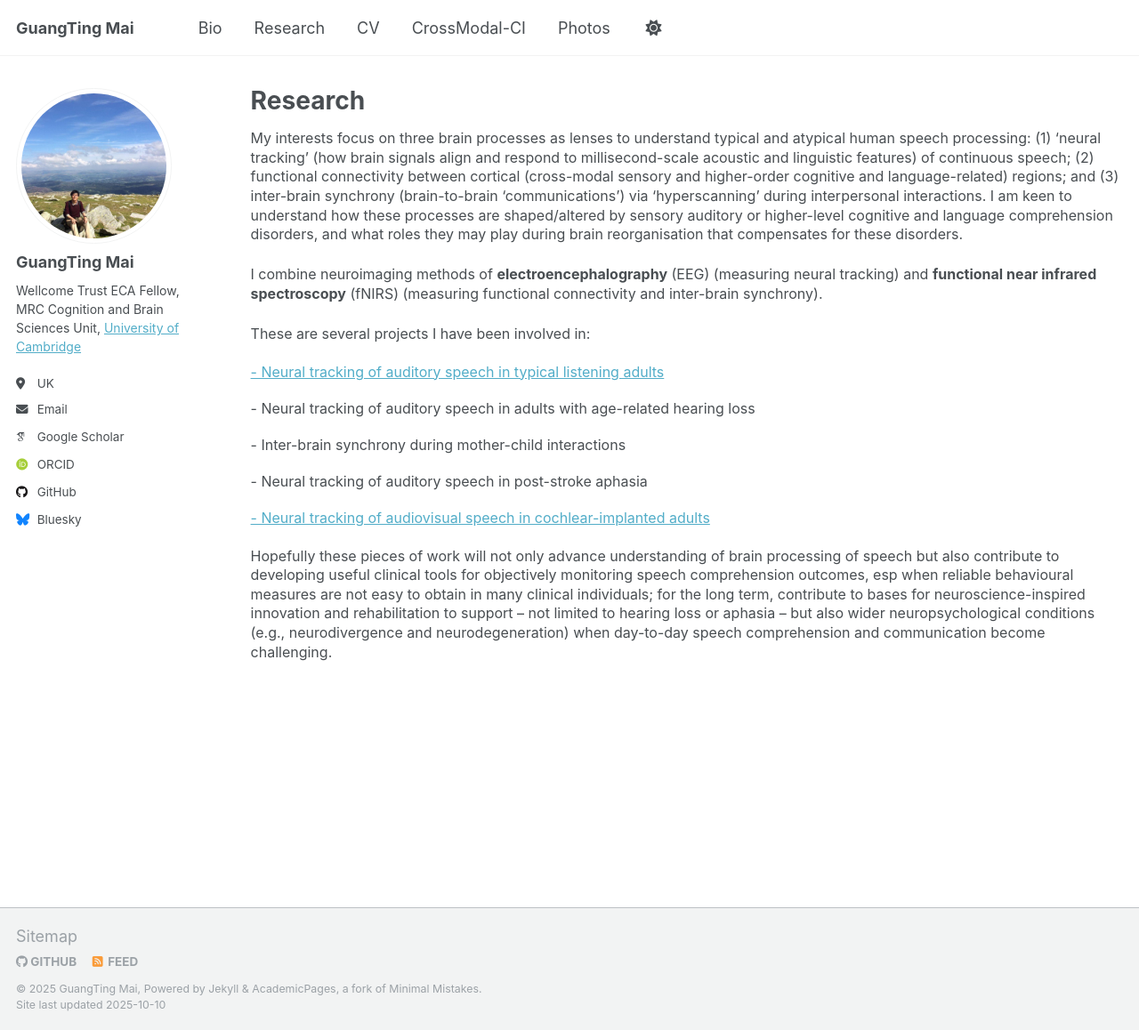
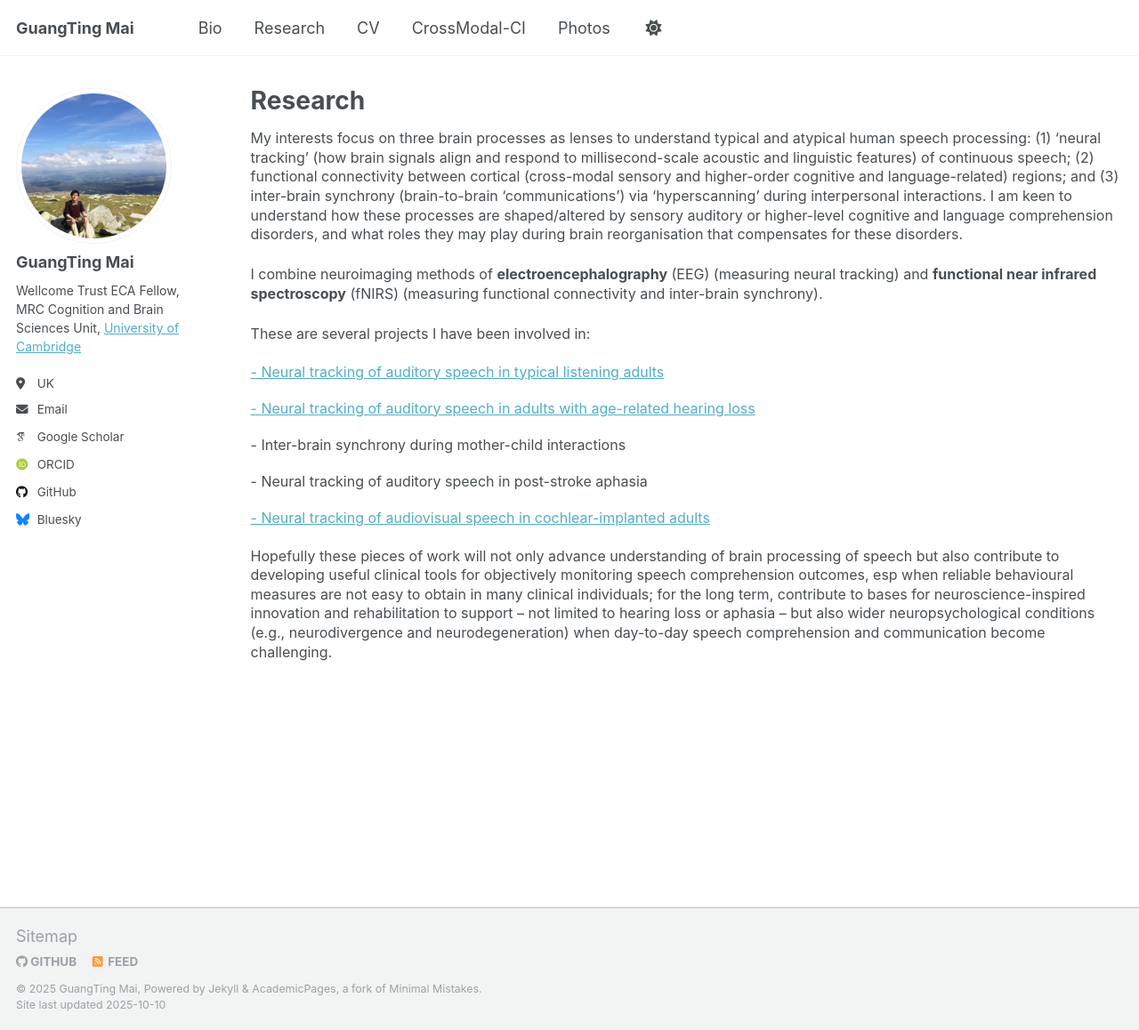
Before and after one commit to guangtingmai/guangtingmai.github.io, a Jekyll site: the page built from _pages/research.html, in a window 1280 px wide and 1158 px high. Shown: the whole window at 89% size. Built offline with Jekyll 4.4.1, drawn with Linux system fonts in a browser that asks for light colours; some web fonts are replaced.

Commit message:
Update research.html

```diff
--- a/_pages/research.html
+++ b/_pages/research.html
@@ -15,7 +15,7 @@ author_profile: true
 </span></p>
 <p><span style="font-size: 12pt;line-height: 1.35;display: block;margin-bottom: 0.12vh">These are several projects I have been involved in:</span></p>
 <p><span style="font-size: 12pt;line-height: 1.1;display: block;margin-bottom: 0.05vh">   <a href="https://guangtingmai.github.io/neuraltrack-typical/">-	Neural tracking of auditory speech in typical listening adults</a></span></p>
-<p><span style="font-size: 12pt;line-height: 1.1;display: block;margin-bottom: 0.05vh">   -	Neural tracking of auditory speech in adults with age-related hearing loss</span></p>
+<p><span style="font-size: 12pt;line-height: 1.1;display: block;margin-bottom: 0.05vh">   <a href="https://guangtingmai.github.io/neuraltrack-hearingloss/">-	Neural tracking of auditory speech in adults with age-related hearing loss</a></span></p>
 <p><span style="font-size: 12pt;line-height: 1.1;display: block;margin-bottom: 0.05vh">   -	Inter-brain synchrony during mother-child interactions</span></p>
 <p><span style="font-size: 12pt;line-height: 1.1;display: block;margin-bottom: 0.05vh">   -	Neural tracking of auditory speech in post-stroke aphasia</span></p>
 <p><span style="font-size: 12pt;line-height: 1.1;display: block;margin-bottom: 0.12vh">   <a href="https://guangtingmai.github.io/crossmodal-ci/">-	Neural tracking of audiovisual speech in cochlear-implanted adults</a></span></p>
```
